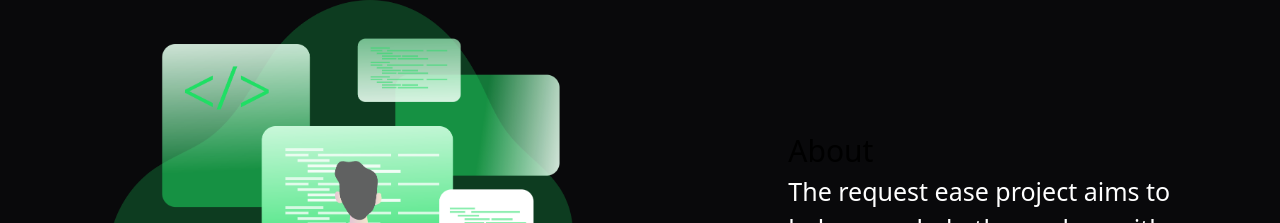
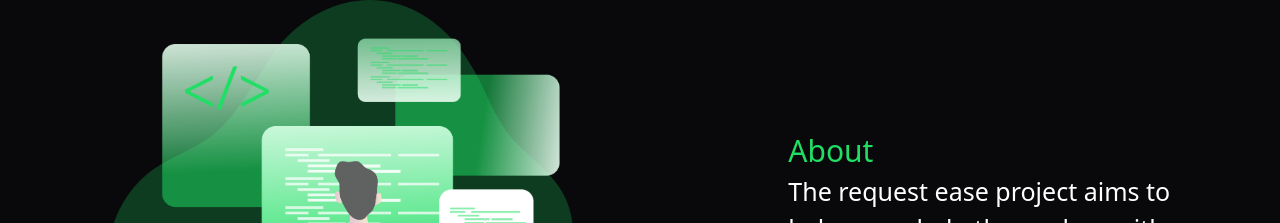
Before and after one commit to Clover-Organization/Clover, a React (Vite) app in the folder frontend/: page /Welcome in a window 1280 px wide. Shown: the part 857-1080 px from the top of the page. Built offline with nearby package versions, Linux system fonts and the light colour scheme.

Commit message:
css correction

```diff
--- a/frontend/src/pages/annotation/css/style.css
+++ b/frontend/src/pages/annotation/css/style.css
@@ -1,3 +1,3 @@
-h2{
+.annotation-content h2{
     color: black !important;
 }
```
